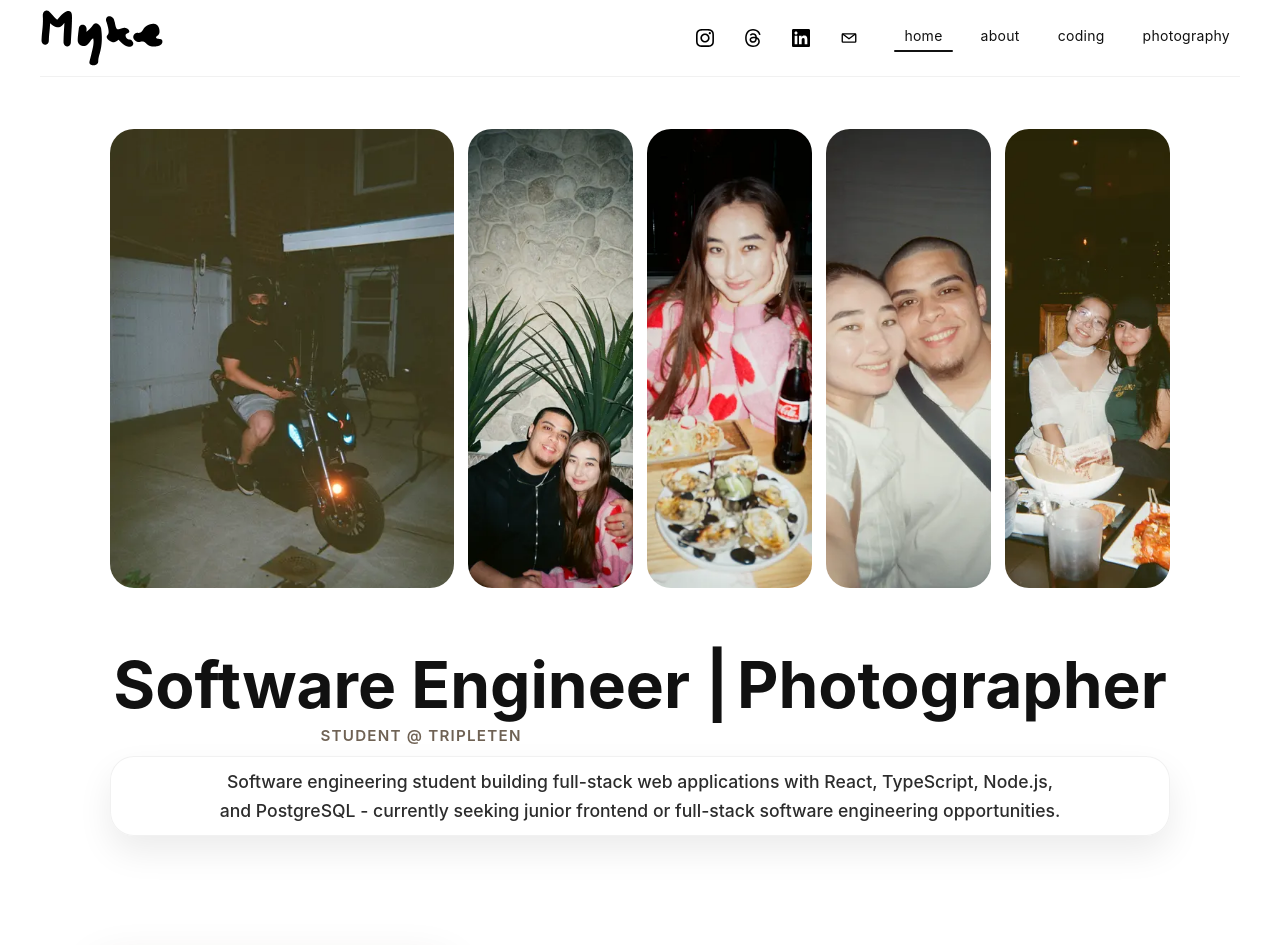
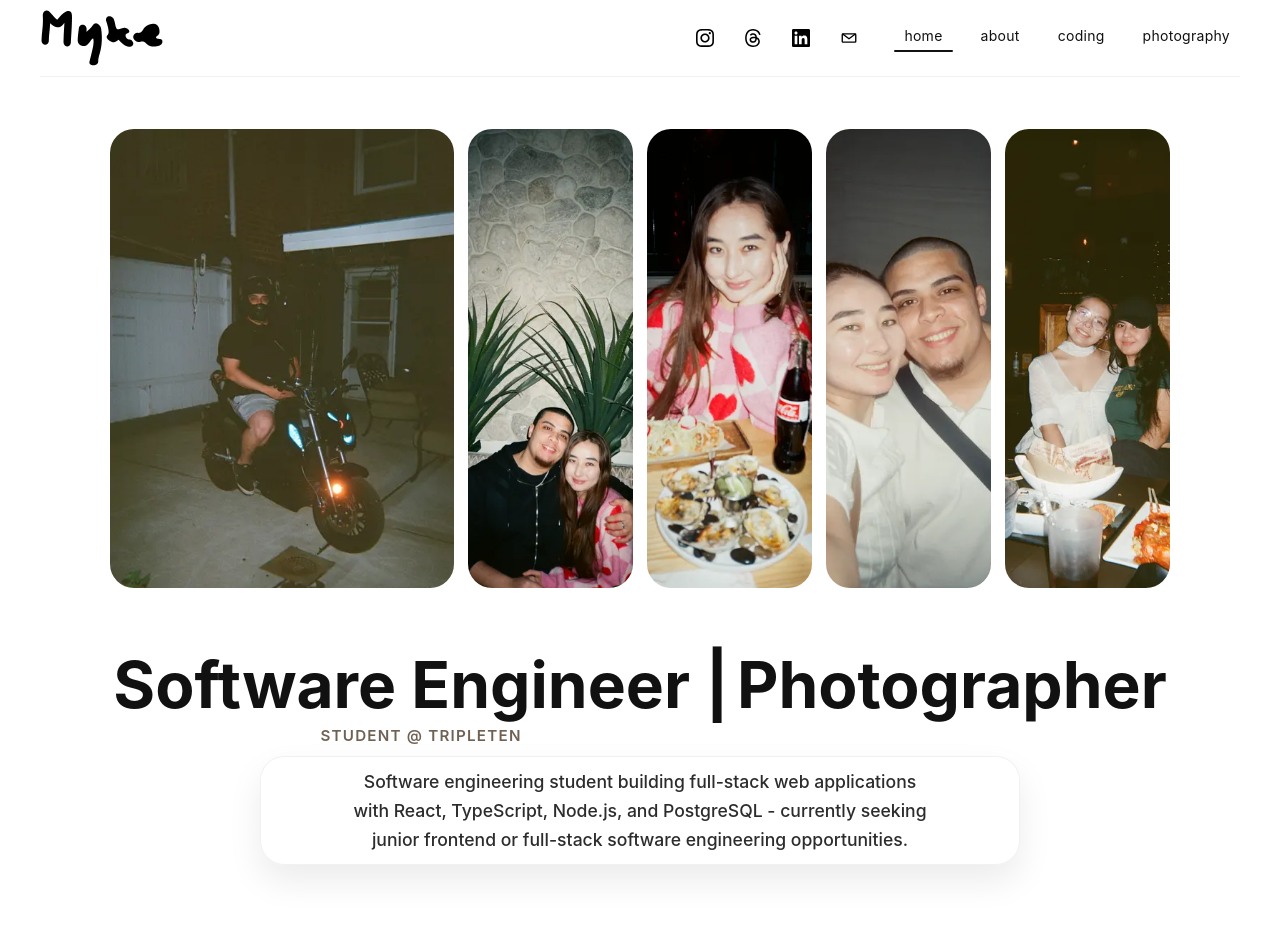
Before and after one commit to MykeRam/Mykes-Photog, a React (Vite) app in the folder client/: page / in a window 1280 px wide. Shown: the top 945 px of the page. Built offline with nearby package versions, Linux system fonts and the light colour scheme; the HTML template or start-up script is replaced by a standard one.

Commit message:
Narrow hero role note width

```diff
--- a/client/src/components/Home/Home.css
+++ b/client/src/components/Home/Home.css
@@ -52,7 +52,7 @@
 }
 
 .home-role-note-card {
-  width: fit-content;
+  width: min(100%, 760px);
   max-width: 100%;
   margin: 12px auto 16px;
   padding: 10px 0;
@@ -155,6 +155,7 @@
   }
 
   .home-role-note-card {
+    width: min(100%, 100%);
     margin: 10px auto 14px;
     padding: 8px 0;
     border-radius: 18px;
```
